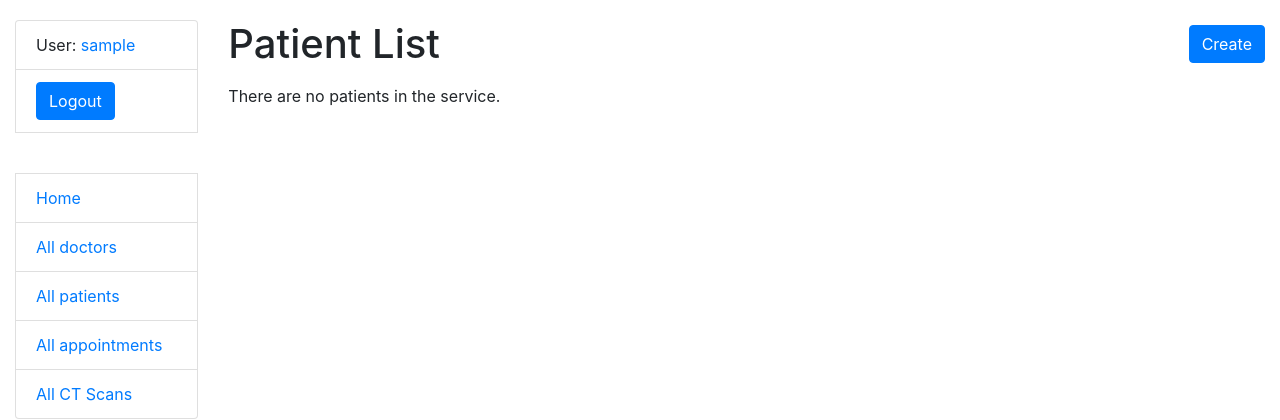
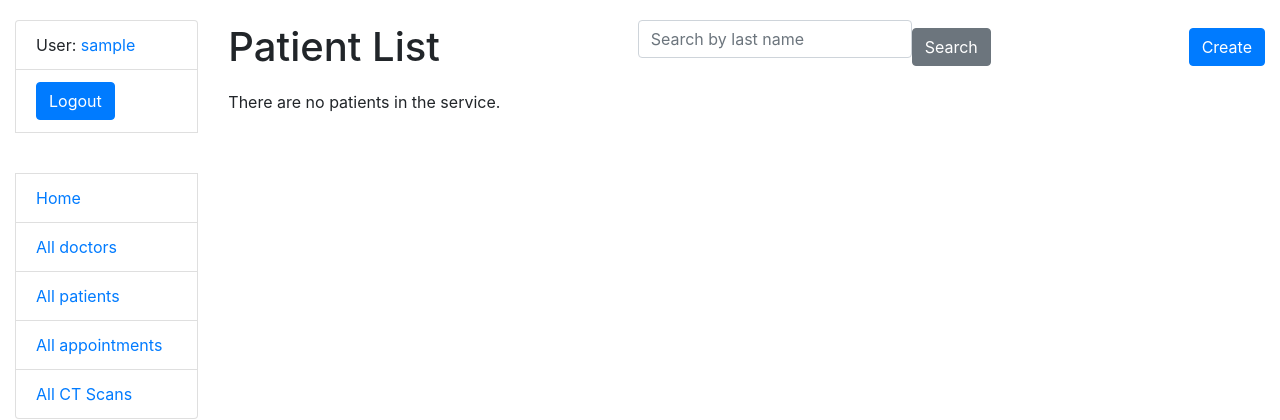
Before and after one commit to pprykhodko/private-clinic-service, a Django app: page /patient/ in a window 1280 px wide. Shown: the top 420 px of the page. Run offline with Django 5.2, Linux system fonts and the light colour scheme; the visitor is signed in with stand-in values (Sample User, id 1); data that the repository does not hold is empty; some libraries are stand-ins or nearby versions.

Commit message:
feat(clinic): add search for doctor and patient list

```diff
--- a/clinic/forms.py
+++ b/clinic/forms.py
@@ -24,6 +24,19 @@ def validate_appointment(doctor, appointment_date, instance_pk=None):
         raise ValidationError(
             "Appointment date cannot be in the past."
         )
+
+
+class DoctorSearchForm(forms.Form):
+    username = forms.CharField(
+        max_length=255,
+        required=False,
+        label="",
+        widget=forms.TextInput(
+            attrs={
+                "placeholder": "Search by username",
+            }
+        )
+    )
 
 
 class PatientForm(forms.ModelForm):
@@ -58,6 +71,19 @@ class PatientForm(forms.ModelForm):
                 "Patient age seems unrealistic."
             )
         return birth_date
+
+
+class PatientSearchForm(forms.Form):
+    last_name = forms.CharField(
+        max_length=255,
+        required=False,
+        label="",
+        widget=forms.TextInput(
+            attrs={
+                "placeholder": "Search by last name",
+            }
+        )
+    )
 
 
 class AppointmentForm(forms.ModelForm):
--- a/clinic/views.py
+++ b/clinic/views.py
@@ -6,7 +6,9 @@ from django.urls import reverse_lazy
 from django.views import generic
 
 from clinic.forms import (
+    DoctorSearchForm,
     PatientForm,
+    PatientSearchForm,
     AppointmentForm,
     AppointmentUpdateForm,
     CTScanForm
@@ -33,12 +35,26 @@ class DoctorListView(LoginRequiredMixin, generic.ListView):
     model = Doctor
     paginate_by = 10
 
+    def get_context_data(self, **kwargs):
+        context = super(DoctorListView, self).get_context_data(**kwargs)
+        username = self.request.GET.get("username", "")
+        context["search_form"] = DoctorSearchForm(
+            initial={"username": username}
+        )
+        return context
+
+    def get_queryset(self):
+        username = self.request.GET.get("username")
+        if username:
+            return Doctor.objects.filter(username__icontains=username)
+        return Doctor.objects.all()
+
 
 class DoctorDetailView(LoginRequiredMixin, generic.DetailView):
     model = Doctor
 
     def get_context_data(self, **kwargs):
-        context = super().get_context_data(**kwargs)
+        context = super(DoctorDetailView, self).get_context_data(**kwargs)
         context["patient_list"] = self.object.patients.all()
         return context
 
@@ -46,6 +62,20 @@ class DoctorDetailView(LoginRequiredMixin, generic.DetailView):
 class PatientListView(LoginRequiredMixin, generic.ListView):
     model = Patient
     paginate_by = 10
+
+    def get_context_data(self, **kwargs):
+        context = super(PatientListView, self).get_context_data(**kwargs)
+        last_name = self.request.GET.get("last_name", "")
+        context["search_form"] = PatientSearchForm(
+            initial={"last_name": last_name}
+        )
+        return context
+
+    def get_queryset(self):
+        last_name = self.request.GET.get("last_name")
+        if last_name:
+            return Patient.objects.filter(last_name__iregex=last_name.capitalize())
+        return Patient.objects.all()
 
 
 class PatientCreateView(LoginRequiredMixin, generic.CreateView):
--- a/templates/clinic/doctor_list.html
+++ b/templates/clinic/doctor_list.html
@@ -1,8 +1,14 @@
 {% extends "base.html" %}
+{% load crispy_forms_filters %}
 
 {% block content %}
   <h1>Doctor List</h1>
+  <form method="get" action="" class="form-inline">
+    {{ search_form|crispy }}
+    <input type="submit" value="Search" class="btn btn-secondary">
+  </form>
 
+  <hr>
   {% if doctor_list %}
     <table class="table">
       <tr>
--- a/templates/clinic/patient_list.html
+++ b/templates/clinic/patient_list.html
@@ -1,8 +1,13 @@
 {% extends "base.html" %}
+{% load crispy_forms_filters %}
 
 {% block content %}
   <div class="d-flex justify-content-between align-items-center mb-3">
     <h1 class="m-0">Patient List</h1>
+    <form method="get" action="" class="form-inline">
+      {{ search_form|crispy }}
+      <input type="submit" value="Search" class="btn btn-secondary">
+    </form>
 
     <a href="{% url 'clinic:patient-create' %}" class="btn btn-primary">
       Create
@@ -24,7 +29,7 @@
             <a href="{{ patient.get_absolute_url }}">{{ patient.first_name }} {{ patient.last_name }}
             </a>
           </td>
-          <td>{{ patient.birth_date }}</td>
+          <td>{{ patient.birth_date|date:"d.m.Y" }}</td>
           <td>{{ patient.phone_number }}</td>
         </tr>
       {%  endfor %}
```
